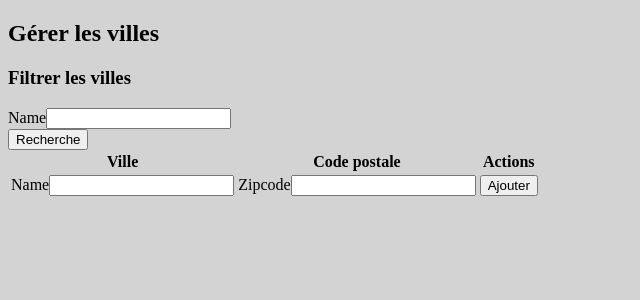
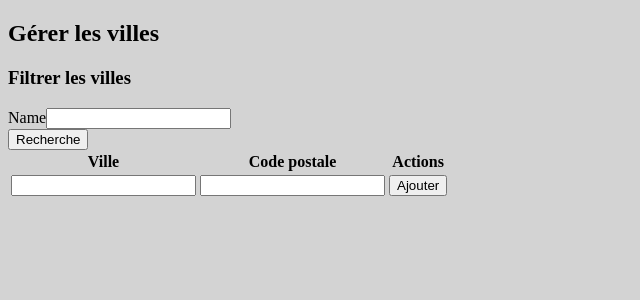
Before and after one commit to RetrowPoLo/ENI-Sortir, a Symfony app: template templates/city/cities.html.twig in a window 1280 px wide. Shown: the top 300 px of the page, without its empty margins (0-640 px from the left). Run offline with Twig, Linux system fonts and the light colour scheme; the template is opened without the code that fills it, so the values that code supplies are empty; form fields are guessed from the names that the template uses; some libraries are stand-ins or nearby versions.

Commit message:
cities label display for edit

```diff
--- a/src/Form/CityType.php
+++ b/src/Form/CityType.php
@@ -13,8 +13,8 @@ class CityType extends AbstractType
     public function buildForm(FormBuilderInterface $builder, array $options): void
     {
         $builder
-            ->add('name', TextType::class,['label' => false,])
-            ->add('zipcode', TextType::class,['label' => false,])
+            ->add('name', TextType::class)
+            ->add('zipcode', TextType::class)
         ;
     }
 
--- a/templates/city/cities.html.twig
+++ b/templates/city/cities.html.twig
@@ -37,8 +37,8 @@
 
             {% endfor %}
             <tr>
-                <td>{{ form_row(form.name) }}</td>
-                <td>{{ form_row(form.zipcode) }}</td>
+                <td>{{ form_widget(form.name) }}</td>
+                <td>{{ form_widget(form.zipcode) }}</td>
                 <td><button class="btn btn-primary" type="submit">Ajouter</button></td>
             </tr>
             </tbody>
```
